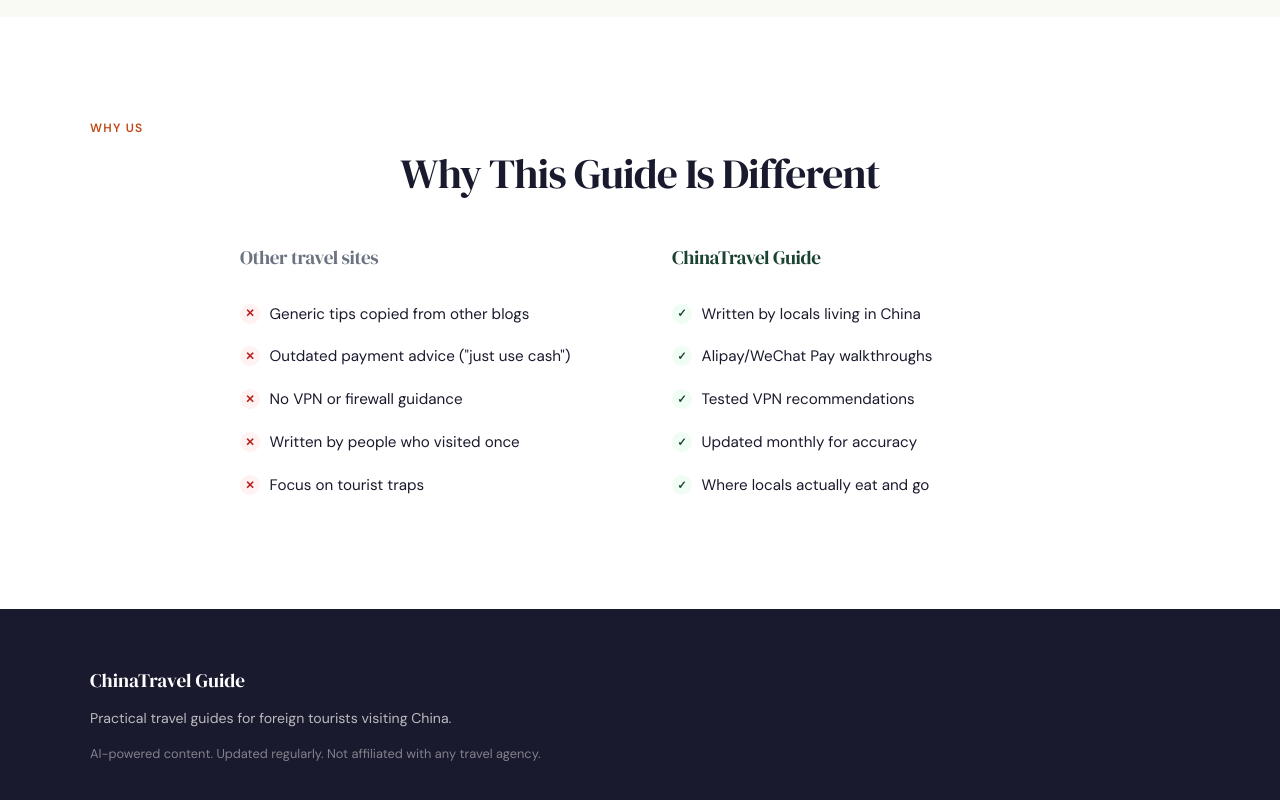
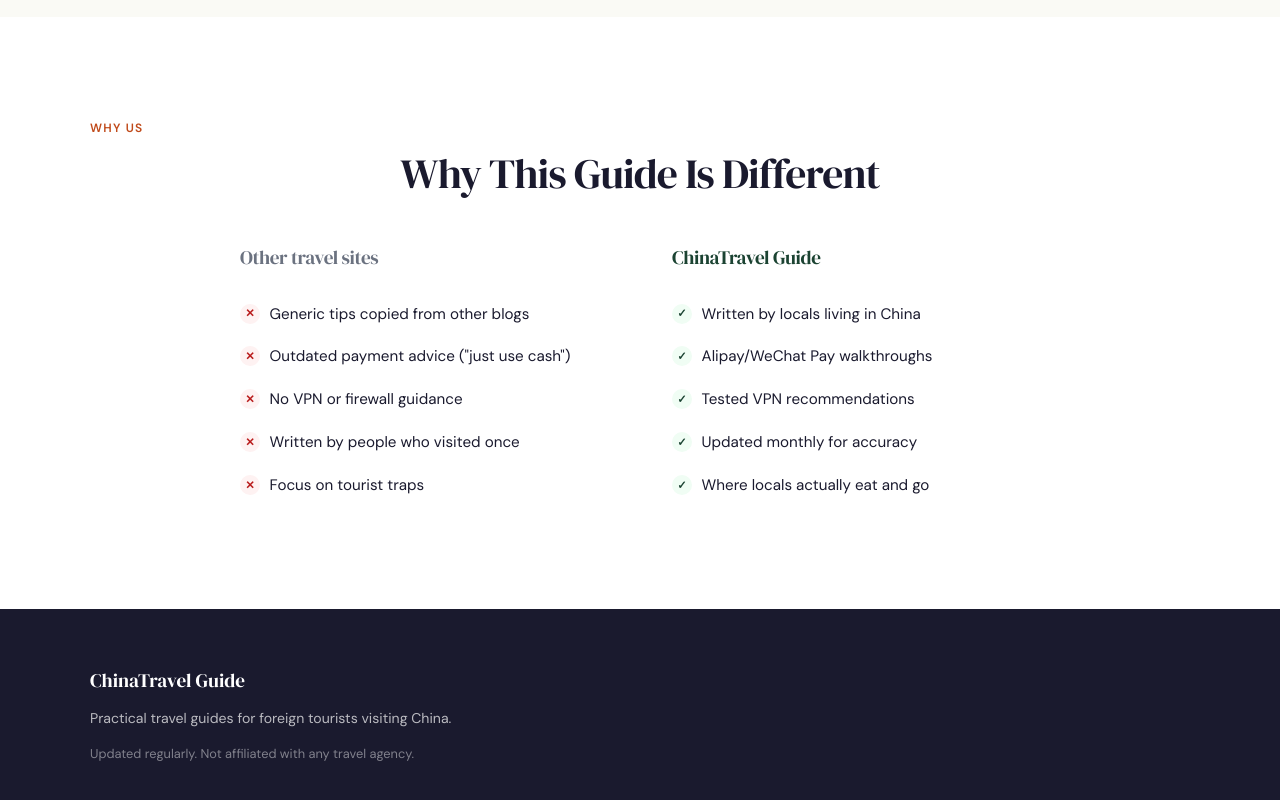
Before and after one commit to zhangluka/china-travel-guide, a Next.js app: page / in a window 1280 px wide. Shown: the part 3686-4486 px from the top of the page. Built offline with nearby package versions, Linux system fonts and the light colour scheme.

Commit message:
feat: footer slogan

```diff
--- a/_design/homepage-v1.html
+++ b/_design/homepage-v1.html
@@ -786,7 +786,7 @@
     <div class="footer-inner">
       <div class="footer-brand">ChinaTravel Guide</div>
       <p>Practical travel guides for foreign tourists visiting China.</p>
-      <p style="margin-top: 0.75rem; font-size: 0.8rem; color: rgba(255,255,255,0.45);">AI-powered content. Updated regularly. Not affiliated with any travel agency.</p>
+      <p style="margin-top: 0.75rem; font-size: 0.8rem; color: rgba(255,255,255,0.45);">Updated regularly. Not affiliated with any travel agency.</p>
     </div>
   </footer>
 
--- a/src/components/Footer.tsx
+++ b/src/components/Footer.tsx
@@ -5,7 +5,7 @@ export default function Footer() {
         <div className="footer-brand">ChinaTravel Guide</div>
         <p>Practical travel guides for foreign tourists visiting China.</p>
         <p style={{ marginTop: '0.75rem', fontSize: '0.8rem', color: 'rgba(255,255,255,0.45)' }}>
-          AI-powered content. Updated regularly. Not affiliated with any travel agency.
+          Updated regularly. Not affiliated with any travel agency.
         </p>
       </div>
     </footer>
```
